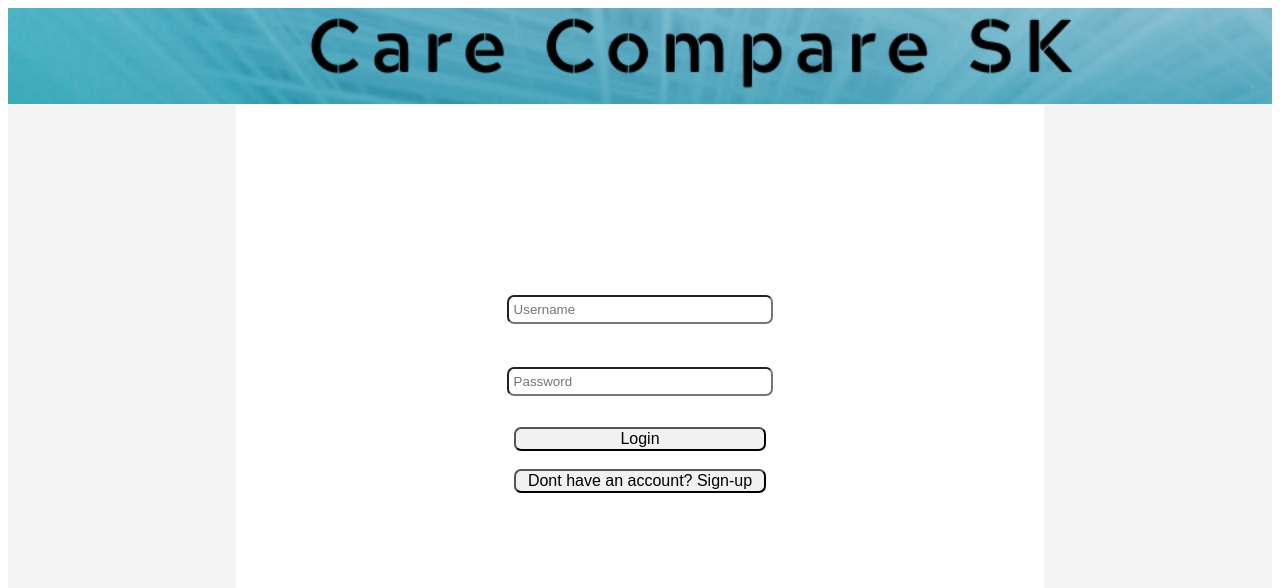
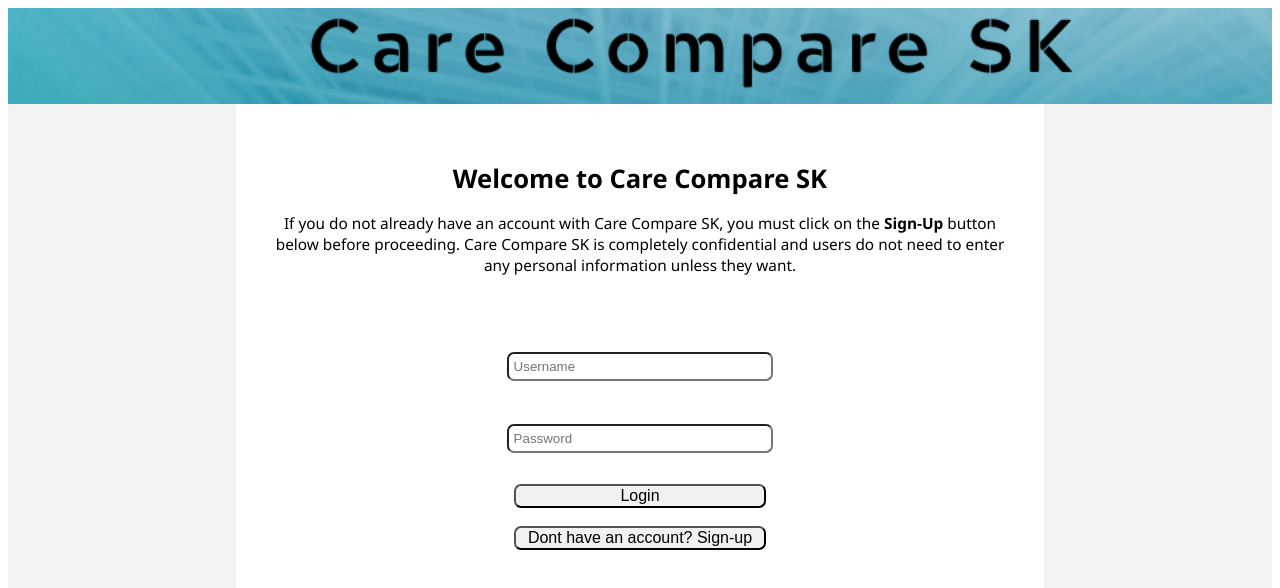
Before and after one commit to keganlavoy/ENSE400, a Vue app in the folder VueJS app/capstone/: page /#/ in a window 1280 px wide. Shown: the top 588 px of the page. Built offline with nearby package versions, Linux system fonts and the light colour scheme.

Commit message:
Updated login with welcome and small informational blurb

```diff
--- a/VueJS app/capstone/src/App.vue
+++ b/VueJS app/capstone/src/App.vue
@@ -84,14 +84,14 @@ text-align: center;
 
 .left-gray {
   width: 18%;
-  height: 100%;
+  height: 120%;
   float: left;
   background-color: rgb(243, 243, 243);
 }
 
 .right-gray {
   width: 18%;
-  height: 100%;
+  height: 120%;
   float: right;
   background-color: rgb(243, 243, 243);
 }
--- a/VueJS app/capstone/src/views/Home.vue
+++ b/VueJS app/capstone/src/views/Home.vue
@@ -5,6 +5,13 @@
     <div class="right-gray"></div>
 
    <div class="top-buffer">
+   </div>
+   <div class="welcomeLogin">
+     <h1 class="welcomeH1">Welcome to Care Compare SK</h1>
+     <p class="welcomeParagraph">If you do not already have an account with Care Compare SK, you must click on the
+       <b>Sign-Up</b> button below before proceeding. Care Compare SK is completely confidential and users do
+        not need to enter any personal information unless they want.
+     </p>
    </div>
 
         <div v-bind:class="{ noErrorLogin: isUser, errorLogin: noUser }">The username and password dont match or they don't exist.</div>
@@ -66,7 +73,7 @@ export default {
 </script>
 
 <style>
-
+/*
 #forgot-pass {
   font-size: 100%;
   position: absolute;
@@ -76,11 +83,10 @@ export default {
 #forgot-pass:hover {
   font-size: 120%;
 
-}
+} */
 
 .noErrorLogin {
 visibility: hidden;
-
 }
 
 .errorLogin {
@@ -89,9 +95,27 @@ visibility: hidden;
 }
 
 .top-buffer {
-height: 20%;
-
+height: 5%;
 }
 
+.welcomeLogin{
+  height: 20%;
+  width: 60%;
+  margin-left: 20%;
+
+  border-radius: 1vh;
+}
+
+.welcomeH1{
+  font-size: 2.0vw;
+  font-family:'Segoe UI', Tahoma, Geneva, Verdana, sans-serif;
+  color: black;
+}
+
+.welcomeParagraph{
+   font-size: 1.2vw;
+   font-family:'Segoe UI', Tahoma, Geneva, Verdana, sans-serif;
+   color: black;
+}
 
 </style>
--- a/VueJS app/capstone/src/views/ProfilePage.vue
+++ b/VueJS app/capstone/src/views/ProfilePage.vue
@@ -44,10 +44,8 @@
                                                                 input.homeAddress, input.city, input.province, input.postalCode, input.email, input.phoneNum,
                                                                 input.maritalStatus, input.children,)">
     </form>
-        <br>
-        <br>
+        <br><br>
         <button type="button" class="button" @click="$router.push(`/Dashboard/${user_id}`)">Back to home</button>
-
     </div>
 </template>
 
--- a/VueJS app/capstone/src/views/SignUp.vue
+++ b/VueJS app/capstone/src/views/SignUp.vue
@@ -46,13 +46,9 @@ export default {
         .then(res => this.input = res.data[0])
         .catch(err => {throw err;});
 
-
-
       }
 
     }
-
-
 }
 </script>
 
```
